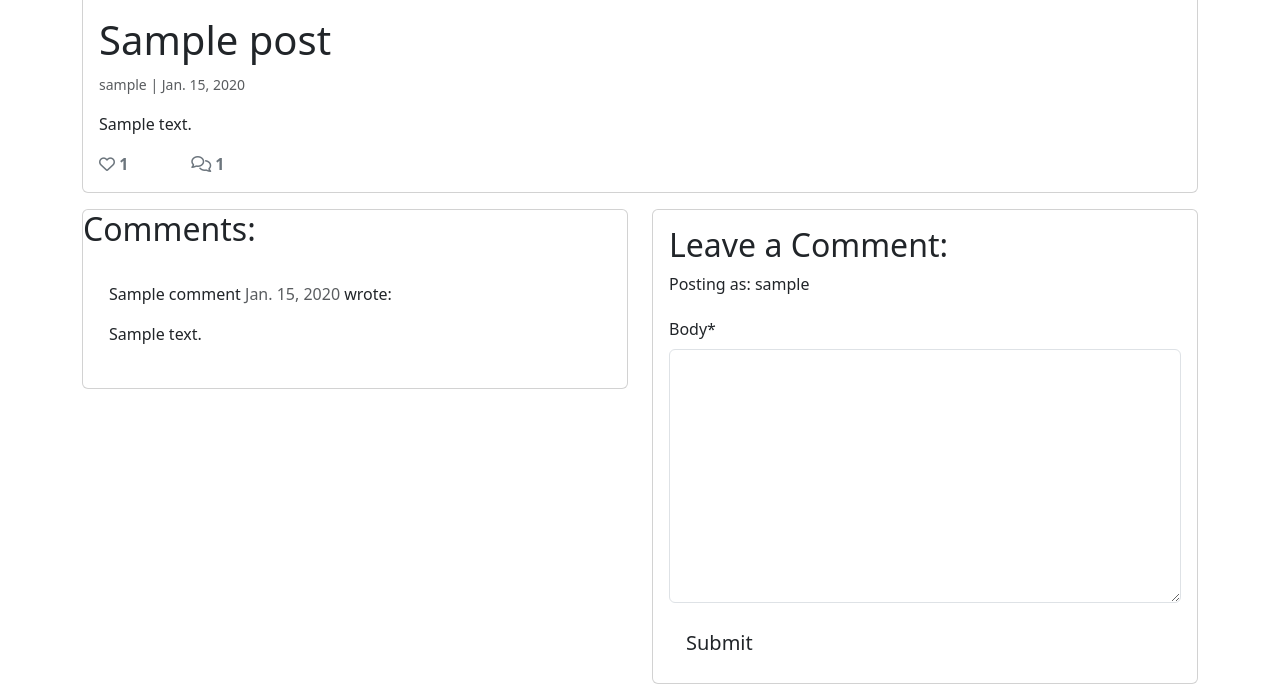
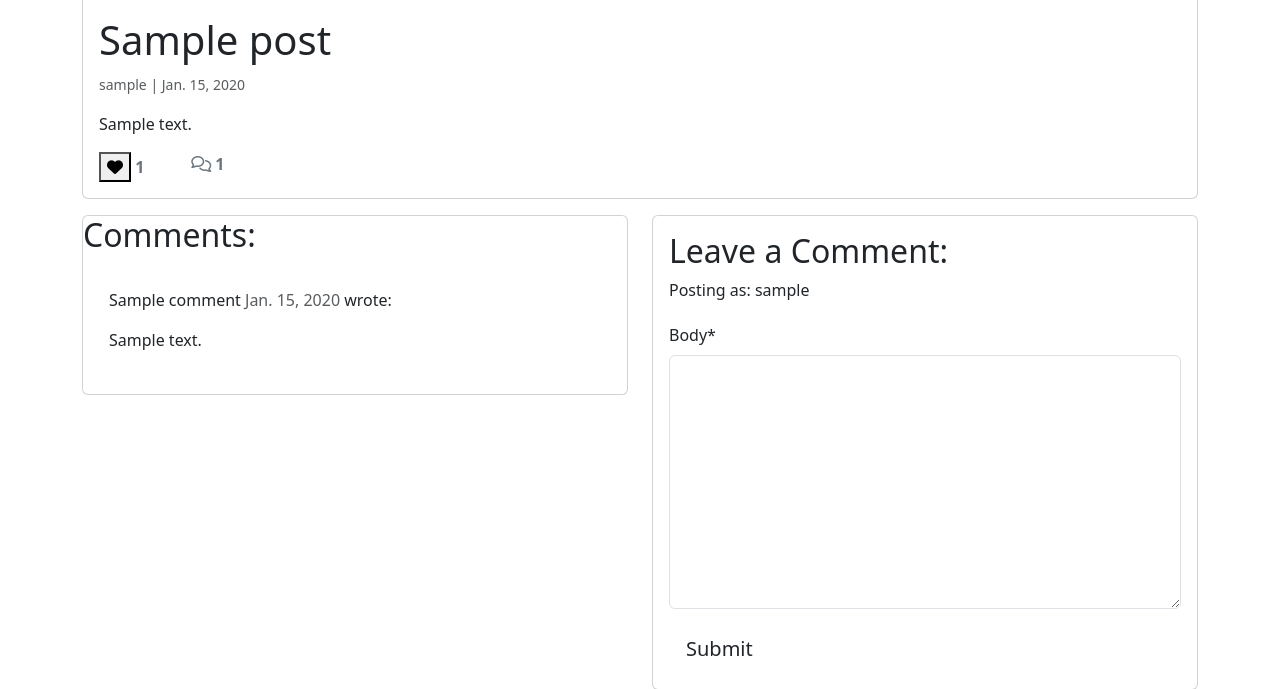
Before and after one commit to Lornavav/The-Big-Stream-Theory, a Django app: a page that uses templates/article_detail.html in a window 1280 px wide. Shown: the part 97-786 px from the top of the page. Run offline with Django 3.2, Linux system fonts and the light colour scheme; a user stored in the database is signed in; tables that the repository leaves empty hold one stand-in row (values such as "Sample post"); some libraries are stand-ins or nearby versions.

Commit message:
Add view, template and URL for likes feature

```diff
--- a/blog/urls.py
+++ b/blog/urls.py
@@ -6,4 +6,5 @@ urlpatterns = [
     path('', views.CategoryList.as_view(), name='home'),
     path('articles/', views.PostList.as_view(), name='articles'),
     path('<slug:slug>/', views.PostDetail.as_view(), name='article_detail'),
+    path('like/<slug:slug>', views.PostLike.as_view(), name='post_like'),
 ]
--- a/blog/views.py
+++ b/blog/views.py
@@ -87,4 +87,4 @@ class PostLike(View):
         else:
             post.likes.add(request.user)
 
-        return HttpResponseRedirect(reverse('post_detail', args=[slug]))
+        return HttpResponseRedirect(reverse('article_detail', args=[slug]))
--- a/templates/article_detail.html
+++ b/templates/article_detail.html
@@ -15,7 +15,21 @@
 
             <div class="row">
                 <div class="col-1">
-                    <strong class="text-secondary"><i class="far fa-heart"></i> {{ post.number_of_likes }} </strong>
+                    <strong>
+                        {% if user.is_authenticated %}
+                        <form class="d-inline" action="{% url 'post_like' post.slug %}" method="POST">
+                            {% csrf_token %}
+                            {% if liked %}
+                            <button type="submit" name="likes" value="{{post.slug}}" class="btn-like"><i class="fas fa-heart"></i></button>
+                            {% else %}
+                            <button type="submit" name="likes" value="{{post.slug}}" class="btn-like"><i class="far fa-heart"></i></button>
+                            {% endif %}
+                        </form>
+                        {% else %}
+                        <span class="text-secondary"><i class="far fa-heart"></i></span>
+                        {% endif %}
+                        <span class="text-secondary">{{ post.number_of_likes }}</span>
+                    </strong>
                 </div>
                 <div class="col-1">
                     {% with comments.count as total_comments %}
```
